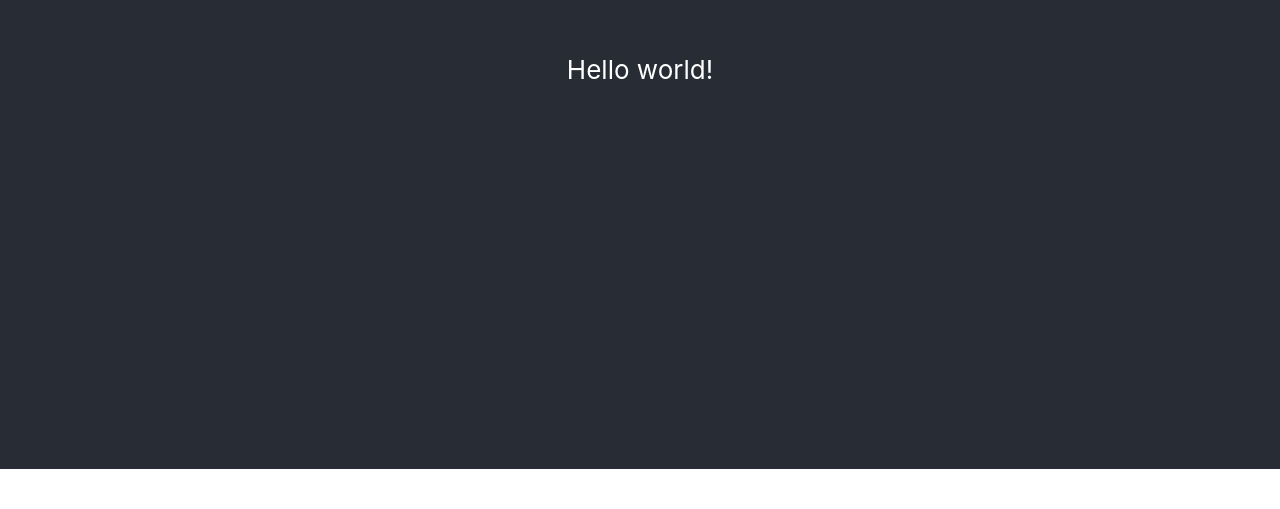
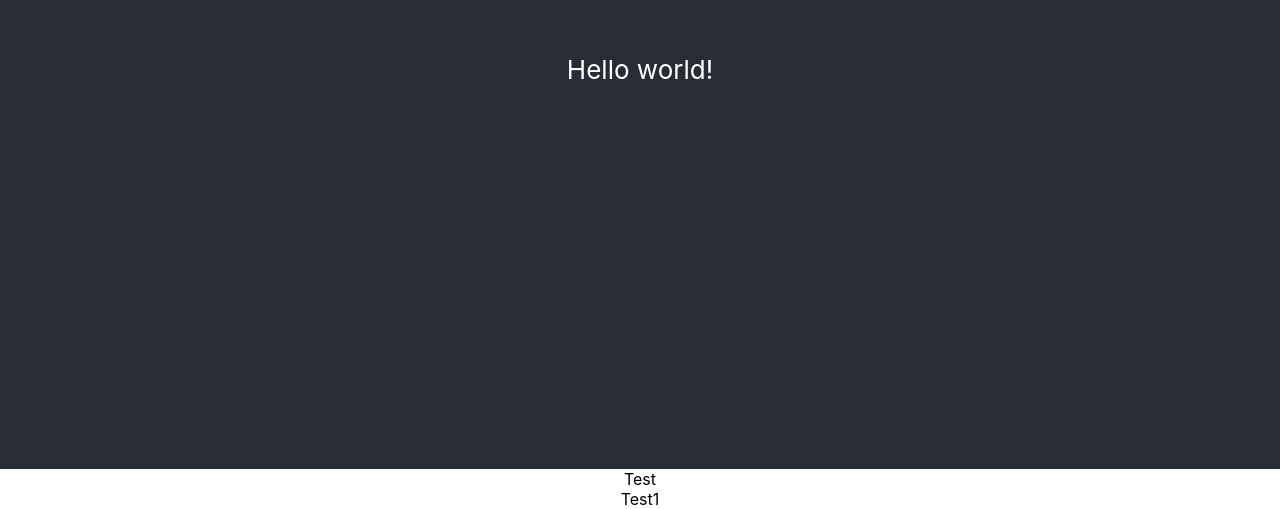
Before and after one commit to josh182014/payouts-network-th, a React (Create React App) app: page / in a window 1280 px wide. Shown: the part 331-840 px from the top of the page. Before the commit the page ends 800 px from the top, so only its background shows below. Built offline with nearby package versions, Linux system fonts and the light colour scheme.

Commit message:
added employee components

```diff
--- a/src/App.jsx
+++ b/src/App.jsx
@@ -1,14 +1,28 @@
-import React from 'react';
+import React, { useEffect } from 'react';
+import { useSelector, useDispatch } from 'react-redux';
+import mockEmployees from './mockemployees';
 import './App.scss';
+import Employees from './components/employees/employees';
+import { addemployees } from './redux/actions';
 
 function App() {
+
+  const dispatch = useDispatch();
+
+  useEffect(() => {
+    dispatch(addemployees(mockEmployees));
+  });
+
+
   return (
     <div className="App">
       <header className="App-header">
         <p>
           Hello world!
+
         </p>
       </header>
+      <Employees />
     </div>
   );
 }
--- /dev/null
+++ b/src/components/employee/employee.jsx
@@ -0,0 +1,11 @@
+import React from 'react';
+
+const Employee = ({ employee }) => {
+  return (
+    <div>
+      {employee.firstName}
+    </div>
+  );
+};
+
+export default Employee;
--- /dev/null
+++ b/src/components/employees/employees.jsx
@@ -0,0 +1,17 @@
+import React from 'react';
+import { useSelector } from 'react-redux';
+import Employee from '../employee/employee';
+
+const Employees = () => {
+  const employees = useSelector((state) => state.employees);
+  console.log('here', employees)
+  return (
+    <div>
+      {employees.map((each) => (
+        <Employee employee={each} />
+      ))}
+    </div>
+  );
+};
+
+export default Employees;
--- /dev/null
+++ b/src/mockemployees.js
@@ -0,0 +1,24 @@
+export default [
+  {
+    firstName: 'Test',
+    lastName: 'Tester',
+    email: 'test@test.com',
+    phone: '5555555555',
+    address: '123 Any Street',
+    city: 'Billings',
+    state: 'MT',
+    zipcode: 59105,
+    active: true,
+  },
+  {
+    firstName: 'Test1',
+    lastName: 'Tester1',
+    email: 'test1@test1.com',
+    phone: '5555555555',
+    address: '555 Any Street',
+    city: 'Bozeman',
+    state: 'MT',
+    zipcode: 59715,
+    active: true,
+  },
+];
--- a/src/redux/actions/index.jsx
+++ b/src/redux/actions/index.jsx
@@ -1,5 +1,11 @@
 export const TEST = 'TEST';
+export const ADDEMPLOYEES = 'ADDEMPLOYEES';
 
 export const test = () => ({
   type: TEST,
 });
+
+export const addemployees = (employees) => ({
+  type: ADDEMPLOYEES,
+  payload: employees,
+});
--- a/src/redux/reducers/index.jsx
+++ b/src/redux/reducers/index.jsx
@@ -1,9 +1,12 @@
-import { TEST } from '../actions';
+import { TEST, ADDEMPLOYEES } from '../actions';
 
 export const reducer = (state, action) => {
   switch (action.type) {
     case TEST:
       return { ...state, count: state.count + 1 };
+    case ADDEMPLOYEES:
+      console.log(action.payload)
+      return { ...state, employees: [...action.payload] };
     default:
       return state;
   }
@@ -11,4 +14,5 @@ export const reducer = (state, action) => {
 
 export const initialState = {
   count: 0,
+  employees: [],
 };
```
Also changed, not shown: .eslintrc.js.
